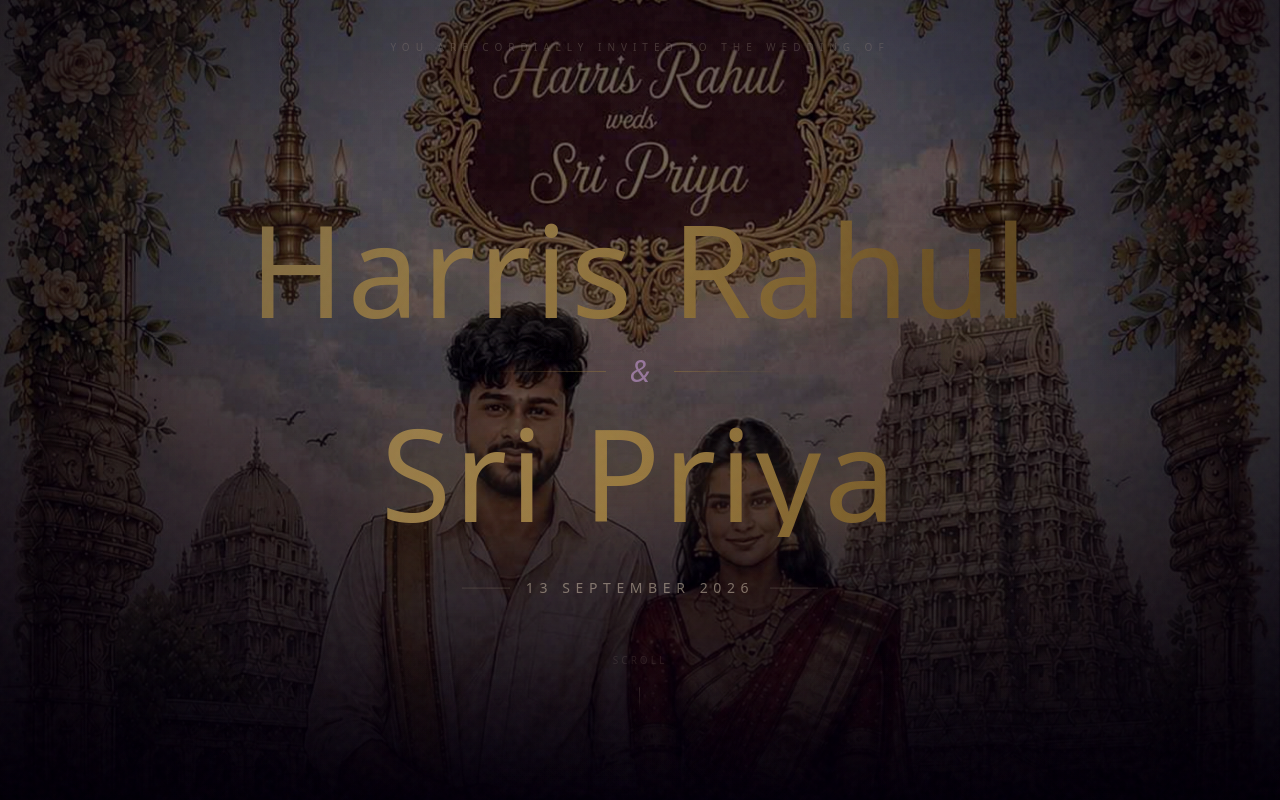
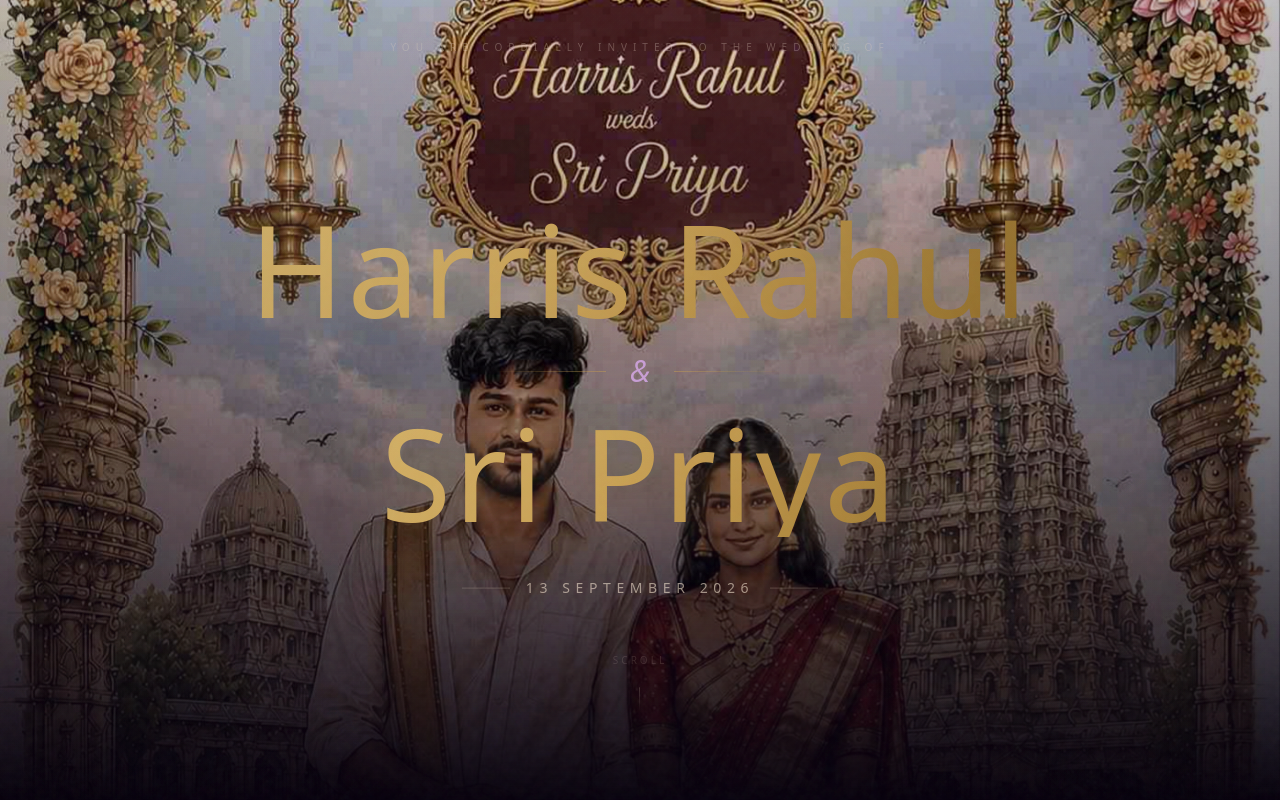
Before and after one commit to maheshwaran101002/HarrisRahul-and-SriPriya, a Next.js app: page / in a window 1280 px wide. Both pictures are taken after a click on the button "OPEN INVITATION". Shown: the top 800 px of the page. Built offline with nearby package versions, Linux system fonts and the light colour scheme.

Commit message:
Brighten hero background image and lighten cinematic vignette overlays

```diff
--- a/src/app/globals.css
+++ b/src/app/globals.css
@@ -79,13 +79,13 @@ html, body {
   inset: 0;
   pointer-events: none;
   z-index: 9996;
-  background: radial-gradient(ellipse at center, transparent 40%, rgba(5, 2, 10, 0.65) 100%);
+  background: radial-gradient(ellipse at center, transparent 60%, rgba(5, 2, 10, 0.25) 100%);
   transform: translate3d(0, 0, 0);
   backface-visibility: hidden;
 }
 
 .cinematic-grade {
-  filter: contrast(1.05) brightness(0.95) sepia(0.1) saturate(1.1);
+  filter: contrast(1.02) brightness(1.0) saturate(1.05);
 }
 
 /* Custom Utilities */
--- a/src/components/HeroSection.tsx
+++ b/src/components/HeroSection.tsx
@@ -40,12 +40,8 @@ export default function HeroSection() {
         <div className="absolute top-[-10%] left-[-10%] w-[50%] h-[50%] bg-[radial-gradient(circle,rgba(245,230,211,0.15)_0%,transparent_70%)] pointer-events-none z-20 transform-gpu" />
         <div className="absolute bottom-[-10%] right-[-10%] w-[50%] h-[50%] bg-[radial-gradient(circle,rgba(197,160,89,0.15)_0%,transparent_70%)] pointer-events-none z-20 transform-gpu" />
 
-        {/* Cinematic gradient overlays */}
-        <div className="absolute inset-0 z-20 bg-gradient-to-t from-void via-void/50 to-transparent pointer-events-none transform-gpu" />
-        <div className="absolute inset-0 z-20 bg-gradient-to-b from-void/30 via-transparent to-transparent pointer-events-none transform-gpu" />
-
-        {/* Subtle side vignette */}
-        <div className="absolute inset-0 z-20 bg-[radial-gradient(ellipse_at_center,transparent_50%,rgba(10,5,16,0.5)_100%)] pointer-events-none transform-gpu" />
+        {/* Crisp bottom gradient overlay for typography readability */}
+        <div className="absolute inset-0 z-20 bg-gradient-to-t from-void via-void/40 to-transparent pointer-events-none transform-gpu" />
 
         {/* Scrolling invitation line at top */}
         <motion.div
```
